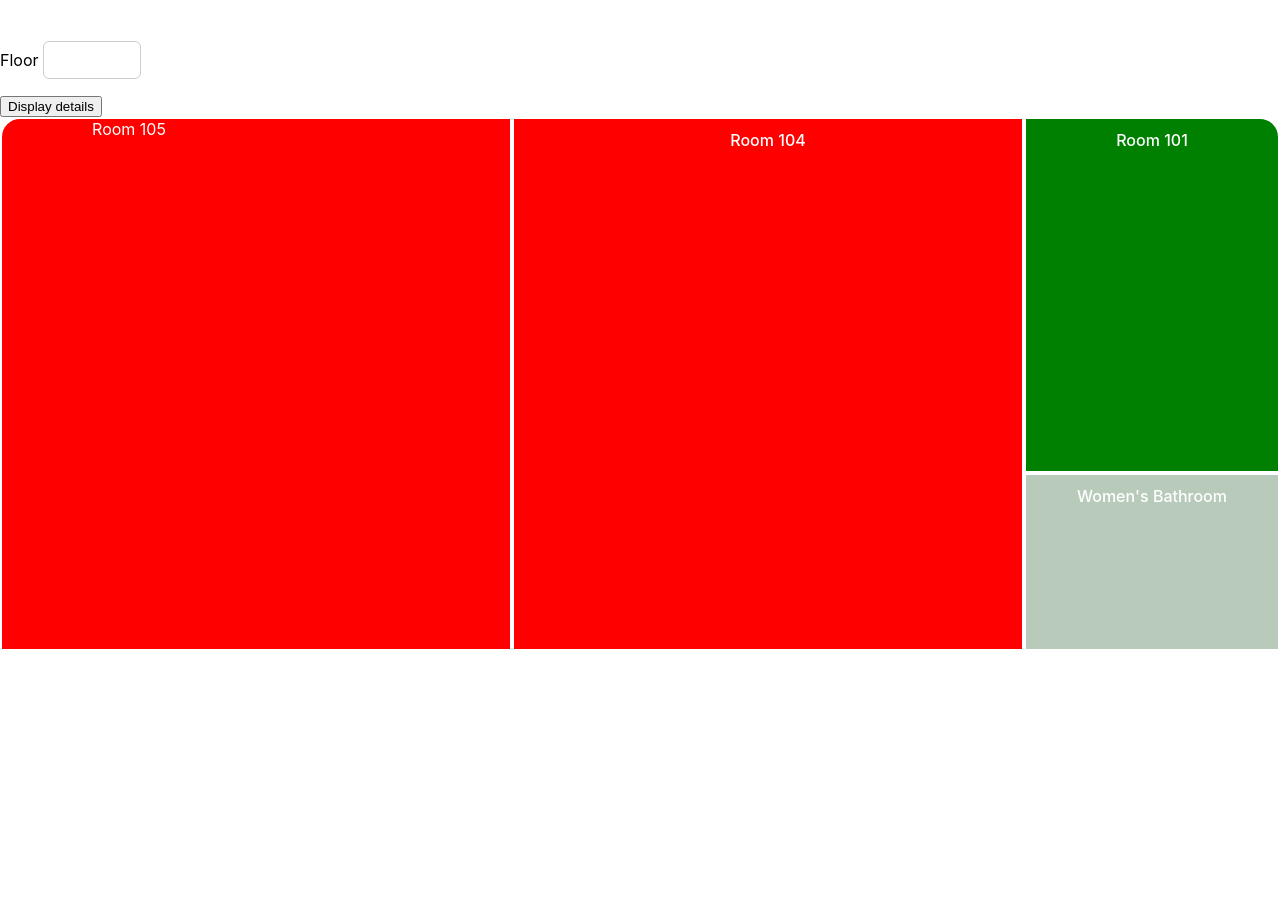
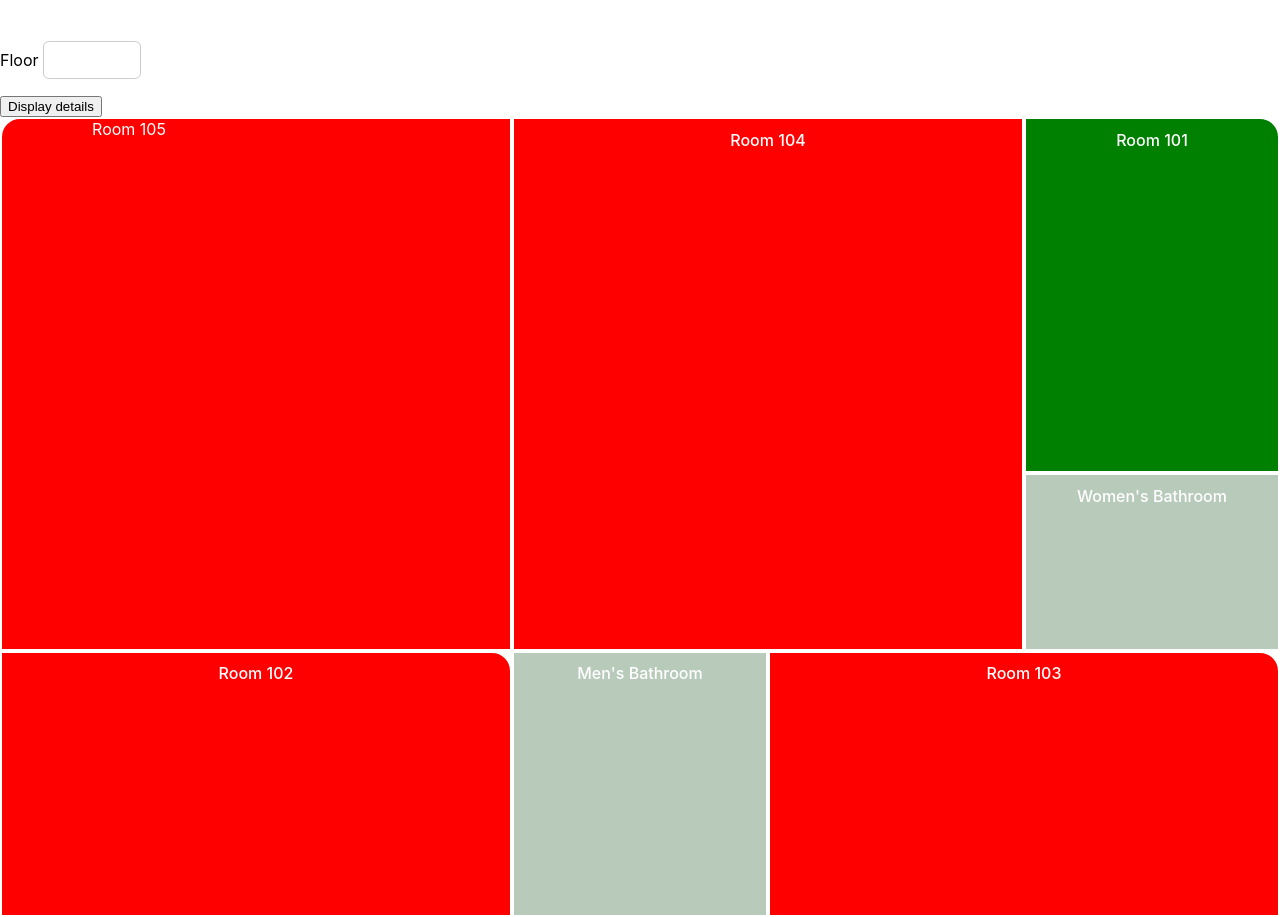
Before and after one commit to VarunSH-15-11-2001/Company-Software, a React (Create React App) app in the folder conf-book/: page / in a window 1280 px wide. Built offline with nearby package versions, Linux system fonts and the light colour scheme.

Commit message:
version_3.5
Added code to display all rooms.

```diff
--- a/conf-book/src/FloorPlan/FloorPlan.jsx
+++ b/conf-book/src/FloorPlan/FloorPlan.jsx
@@ -35,7 +35,11 @@ function FloorPlan(props) {
         <Room104 avail={info[3]} />
         <Room105 avail={info[4]}></Room105>
       </div>
-
+      <div id="row-2">
+        <Room101 className="Room101" bedNum={102} avail={info[1]} />
+        <Bath gender="Men's" />
+        <Room101 className="Room101" bedNum={103} avail={info[2]} />
+      </div>
     </div>
   );
 }
```
